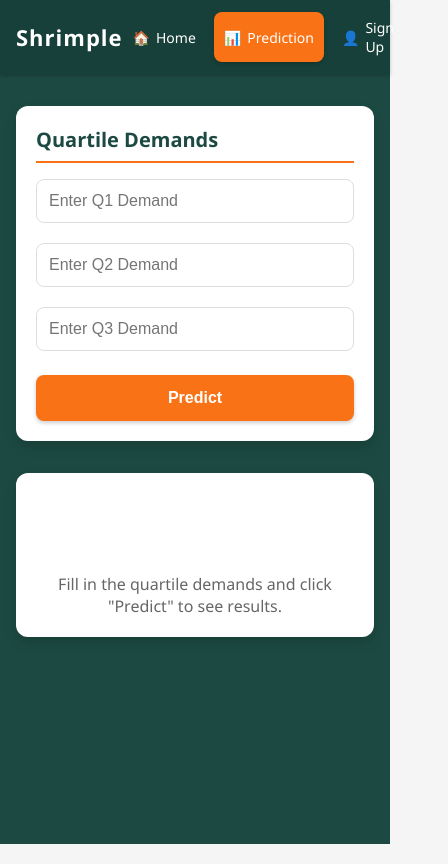
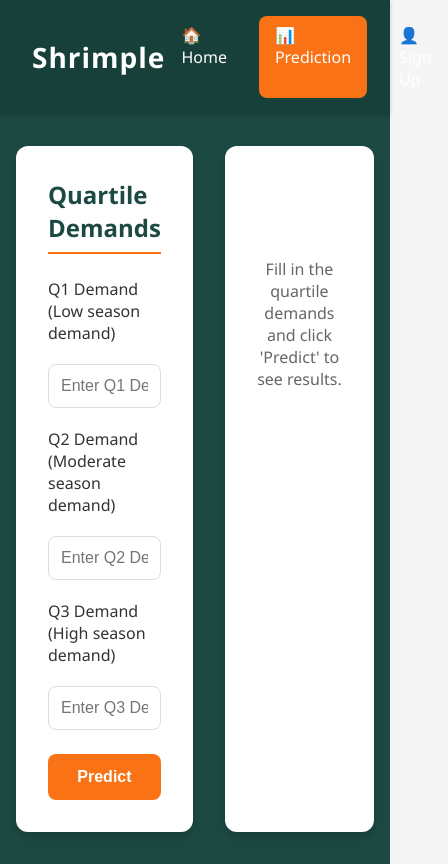
Before and after one commit to dataemperor/Shrimple, a React (Create React App) app in the folder shrimpdemandpredictionweb/: page / in a window 390 px wide. Shown: the whole page, 448 px wide, since content can reach past the window. Built offline with nearby package versions, Linux system fonts and the light colour scheme.

Commit message:
new updates

```diff
--- a/shrimpdemandpredictionweb/src/App.js
+++ b/shrimpdemandpredictionweb/src/App.jsx
@@ -1,23 +1,34 @@
 import React, { useState } from "react";
-import './components/ShrimpDemand.css'; // Fixed path
+import "./components/ShrimpDemand.css"; // Ensure this file exists
 
 const ShrimpDemandPrediction = () => {
   const [quartileInputs, setQuartileInputs] = useState({ Q1: "", Q2: "", Q3: "" });
   const [prediction, setPrediction] = useState(null);
+  const [explanation, setExplanation] = useState("");
 
   const handleChange = (e) => {
     setQuartileInputs({ ...quartileInputs, [e.target.name]: e.target.value });
   };
 
   const handlePredict = () => {
-    // Simplified for demo - in a real app, this would call your API
-    const mockPrediction = Math.round((
-      Number(quartileInputs.Q1) +
-      Number(quartileInputs.Q2) +
-      Number(quartileInputs.Q3)
-    ) / 3 * 1.2);
+    const Q1 = Number(quartileInputs.Q1);
+    const Q2 = Number(quartileInputs.Q2);
+    const Q3 = Number(quartileInputs.Q3);
 
-    setPrediction(mockPrediction);
+    if (isNaN(Q1) || isNaN(Q2) || isNaN(Q3)) {
+      setPrediction(null);
+      setExplanation("Please enter valid numbers for all quartile demands.");
+      return;
+    }
+
+    const avgDemand = (Q1 + Q2 + Q3) / 3;
+    const predictedDemand = Math.round(avgDemand * 1.2);
+
+    setPrediction(predictedDemand);
+    setExplanation(
+      `The predicted demand is based on the average of the provided quartile values, ` +
+      `adjusted with a growth factor of 1.2.`
+    );
   };
 
   return (
@@ -45,6 +56,7 @@ const ShrimpDemandPrediction = () => {
           <h2 className="card-title">Quartile Demands</h2>
 
           <div className="input-group">
+            <label className="input-label">Q1 Demand (Low season demand)</label>
             <input
               name="Q1"
               placeholder="Enter Q1 Demand"
@@ -53,6 +65,7 @@ const ShrimpDemandPrediction = () => {
               className="input-field"
             />
 
+            <label className="input-label">Q2 Demand (Moderate season demand)</label>
             <input
               name="Q2"
               placeholder="Enter Q2 Demand"
@@ -61,6 +74,7 @@ const ShrimpDemandPrediction = () => {
               className="input-field"
             />
 
+            <label className="input-label">Q3 Demand (High season demand)</label>
             <input
               name="Q3"
               placeholder="Enter Q3 Demand"
@@ -78,8 +92,11 @@ const ShrimpDemandPrediction = () => {
         {/* Right Panel: Prediction */}
         <div className="card result-card">
           <p className="result-text">
-            Fill in the quartile demands and click "Predict" to see results.
+            {prediction !== null
+              ? `Predicted Demand: ${prediction}`
+              : "Fill in the quartile demands and click 'Predict' to see results."}
           </p>
+          <p className="explanation-text">{explanation}</p>
         </div>
       </div>
     </div>
--- a/shrimpdemandpredictionweb/src/components/ShrimpDemand.css
+++ b/shrimpdemandpredictionweb/src/components/ShrimpDemand.css
@@ -1,6 +1,3 @@
-/* ShrimpDemand.css */
-
-/* Base styles */
 * {
   margin: 0;
   padding: 0;
@@ -13,13 +10,11 @@ body {
   color: #333;
 }
 
-/* Container */
 .shrimple-container {
   min-height: 100vh;
-  background-color: #1c4a42; /* Dark teal background */
+  background-color: #1c4a42;
 }
 
-/* Navbar */
 .navbar {
   display: flex;
   justify-content: space-between;
@@ -42,9 +37,6 @@ body {
 }
 
 .nav-link {
-  display: flex;
-  align-items: center;
-  gap: 6px;
   color: white;
   text-decoration: none;
   padding: 8px 16px;
@@ -58,28 +50,23 @@ body {
 }
 
 .nav-link.active {
-  background-color: #f97316; /* Orange for active link */
-  box-shadow: 0 2px 4px rgba(0, 0, 0, 0.2);
+  background-color: #f97316;
 }
 
-/* Content */
 .content-container {
   display: flex;
   max-width: 1200px;
   margin: 0 auto;
   padding: 32px 16px;
   gap: 32px;
-  height: calc(100vh - 80px);
 }
 
-/* Cards */
 .card {
   background-color: white;
   padding: 32px;
   border-radius: 12px;
   box-shadow: 0 6px 12px rgba(0, 0, 0, 0.15);
   width: 100%;
-  overflow-y: auto;
 }
 
 .card-title {
@@ -91,7 +78,6 @@ body {
   padding-bottom: 8px;
 }
 
-/* Instructions */
 .instructions {
   background-color: #f8f9fa;
   padding: 16px;
@@ -108,18 +94,12 @@ body {
 
 .instructions p {
   margin-bottom: 12px;
-  line-height: 1.5;
 }
 
 .instructions ul {
   padding-left: 24px;
 }
 
-.instructions li {
-  margin-bottom: 8px;
-}
-
-/* Input fields */
 .input-group {
   display: flex;
   flex-direction: column;
@@ -144,16 +124,8 @@ body {
   border-radius: 8px;
   width: 100%;
   font-size: 16px;
-  transition: border-color 0.2s;
 }
 
-.input-field:focus {
-  border-color: #f97316;
-  outline: none;
-  box-shadow: 0 0 0 2px rgba(249, 115, 22, 0.2);
-}
-
-/* Button */
 .predict-button {
   background-color: #f97316;
   color: white;
@@ -164,23 +136,10 @@ body {
   font-size: 16px;
   font-weight: 600;
   cursor: pointer;
-  transition: background-color 0.2s;
-  box-shadow: 0 2px 4px rgba(0, 0, 0, 0.2);
 }
 
 .predict-button:hover {
   background-color: #ea580c;
-}
-
-.predict-button:disabled {
-  background-color: #ccc;
-  cursor: not-allowed;
-}
-
-/* Result card */
-.result-card {
-  display: flex;
-  flex-direction: column;
 }
 
 .result-text {
@@ -189,113 +148,3 @@ body {
   text-align: center;
   margin-top: 80px;
 }
-
-/* Prediction Results */
-.prediction-result {
-  display: flex;
-  flex-direction: column;
-  gap: 24px;
-}
-
-.prediction-value {
-  display: flex;
-  flex-direction: column;
-  align-items: center;
-  gap: 16px;
-  padding: 24px;
-  background-color: #f0f9ff;
-  border-radius: 8px;
-  text-align: center;
-}
-
-.prediction-label {
-  font-size: 18px;
-  font-weight: 500;
-  color: #075985;
-}
-
-.prediction-number {
-  font-size: 48px;
-  font-weight: 700;
-  color: #f97316;
-}
-
-.prediction-info, .accuracy-metrics {
-  background-color: #f8f9fa;
-  padding: 16px;
-  border-radius: 8px;
-}
-
-.prediction-info h3, .accuracy-metrics h3 {
-  font-size: 18px;
-  margin-bottom: 12px;
-  color: #1c4a42;
-}
-
-.prediction-info p {
-  margin-bottom: 12px;
-  line-height: 1.5;
-}
-
-.prediction-info ul {
-  padding-left: 24px;
-  margin-top: 8px;
-}
-
-.prediction-info li {
-  margin-bottom: 6px;
-}
-
-/* Accuracy metrics */
-.metric {
-  display: flex;
-  justify-content: space-between;
-  padding: 8px 0;
-  border-bottom: 1px solid #eee;
-}
-
-.metric:last-child {
-  border-bottom: none;
-}
-
-.metric span:first-child {
-  font-weight: 500;
-}
-
-/* Media query for mobile devices */
-@media (max-width: 768px) {
-  .content-container {
-    flex-direction: column;
-    height: auto;
-  }
-
-  .navbar {
-    padding: 12px 16px;
-  }
-
-  .brand {
-    font-size: 22px;
-  }
-
-  .nav-links {
-    gap: 8px;
-  }
-
-  .nav-link {
-    padding: 6px 10px;
-    font-size: 14px;
-  }
-
-  .card {
-    padding: 20px;
-  }
-
-  .card-title {
-    font-size: 20px;
-    margin-bottom: 16px;
-  }
-
-  .prediction-number {
-    font-size: 36px;
-  }
-}
```
Also changed, not shown: shrimpdemandpredictionweb/src/components/ShrimpDemandPrediction.jsx (renamed from shrimpdemandpredictionweb/src/components/ShrimpDemandPrediction.js, +8 -72 lines).
